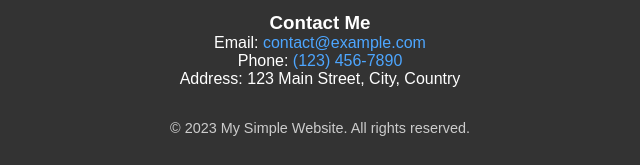
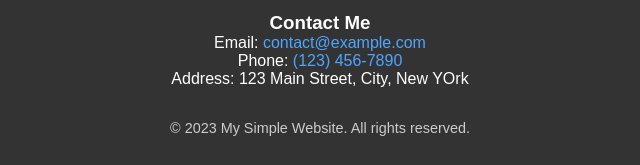
Before and after one commit to sesugh-ops/DevOps_Projects, a plain HTML site: page 02. GIt initial setup/index.html in a window 1280 px wide. Shown: the part 632-797 px from the top of the page, 320-960 px from the left. Drawn offline with Linux system fonts and the light colour scheme.

Commit message:
updated footer

```diff
--- a/02. GIt initial setup/index.html
+++ b/02. GIt initial setup/index.html
@@ -110,7 +110,7 @@
                 <h3>Contact Me</h3>
                 <p>Email: <a href="mailto:contact@example.com">contact@example.com</a></p>
                 <p>Phone: <a href="tel:+1234567896">(123) 456-7890</a></p>
-                <p>Address: 123 Main Street, City, Country</p>
+                <p>Address: 123 Main Street, City, New YOrk</p>
             </div>
             <div class="copyright">
                 <p>&copy; 2023 My Simple Website. All rights reserved.</p>
```
